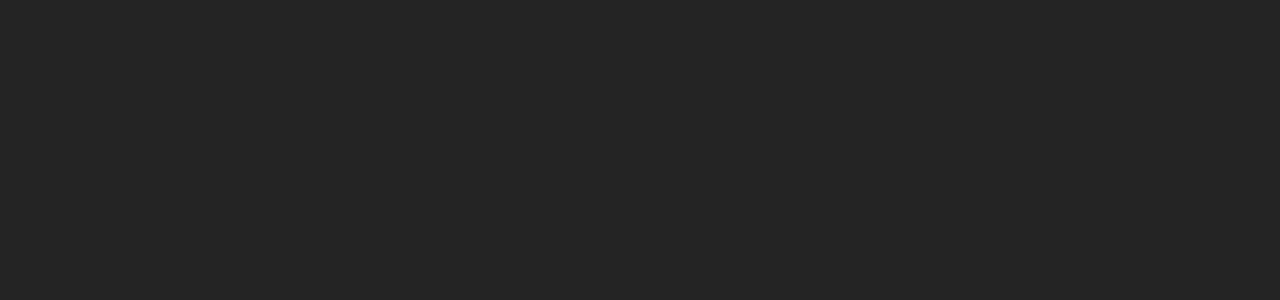
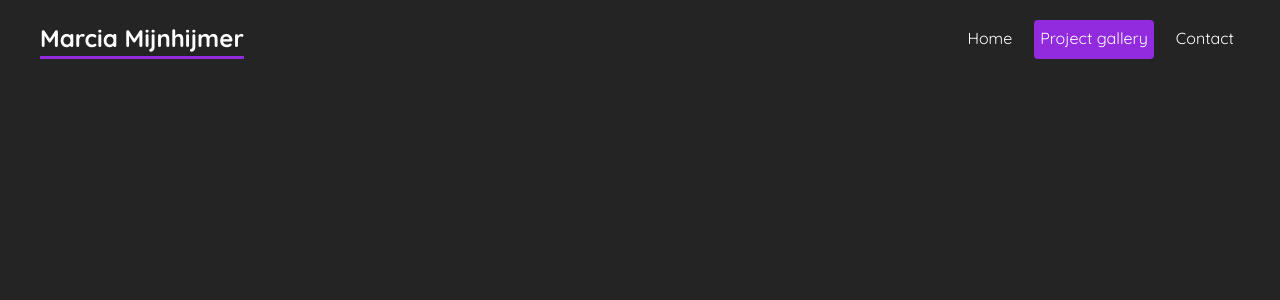
Before and after one commit to marshjaja/marcias-react-portfolio, a React (Vite) app: page /marcias-react-portfolio/project-gallery in a window 1280 px wide. Before the commit this address had no page. Shown: the top 300 px of the page. Built offline with nearby package versions, Linux system fonts and the light colour scheme.

Commit message:
feat: Add initial header component

```diff
--- a/src/App.jsx
+++ b/src/App.jsx
@@ -1,10 +1,12 @@
 import { BrowserRouter, Routes, Route } from "react-router-dom";
 import Home from "./pages/Home/Home";
+import Header from "./components/Header/Header";
 
 function App() {
 	return (
 		<>
 			<BrowserRouter basename="/marcias-react-portfolio">
+				<Header />
 				<main>
 					<Routes>
 						<Route path="/" element={<Home />} />
--- /dev/null
+++ b/src/components/Header/Header.css
@@ -0,0 +1,20 @@
+header nav {
+	display: flex;
+	gap: 16px;
+	justify-content: end;
+	max-width: 1200px;
+	margin: 0 auto;
+	margin-top: 20px;
+}
+header nav h1 {
+	margin-right: auto;
+	border-bottom: 3px solid var(--primary);
+}
+header nav a {
+	text-decoration: none;
+	padding: 6px;
+	border-radius: 4px;
+}
+header nav a.active {
+	background: var(--primary);
+}
--- /dev/null
+++ b/src/components/Header/Header.jsx
@@ -0,0 +1,18 @@
+import React from "react";
+import { NavLink } from "react-router-dom";
+import "./Header.css";
+
+function Header() {
+	return (
+		<header>
+			<nav>
+				<h1>Marcia Mijnhijmer</h1>
+				<NavLink to="/">Home</NavLink>
+				<NavLink to="project-gallery">Project gallery</NavLink>
+				<NavLink to="contact">Contact</NavLink>
+			</nav>
+		</header>
+	);
+}
+
+export default Header;
--- a/src/index.css
+++ b/src/index.css
@@ -8,9 +8,21 @@
 	color-scheme: light dark;
 	color: rgba(255, 255, 255, 0.87);
 	background-color: #242424;
+	/* background-color: #353535; */
 
 	font-synthesis: none;
 	text-rendering: optimizeLegibility;
 	-webkit-font-smoothing: antialiased;
 	-moz-osx-font-smoothing: grayscale;
+	--primary: #922ade;
 }
+
+main {
+	max-width: 1200px;
+	margin: 40px auto;
+}
+
+* {
+	color: #fff;
+	margin: 0;
+}
```
